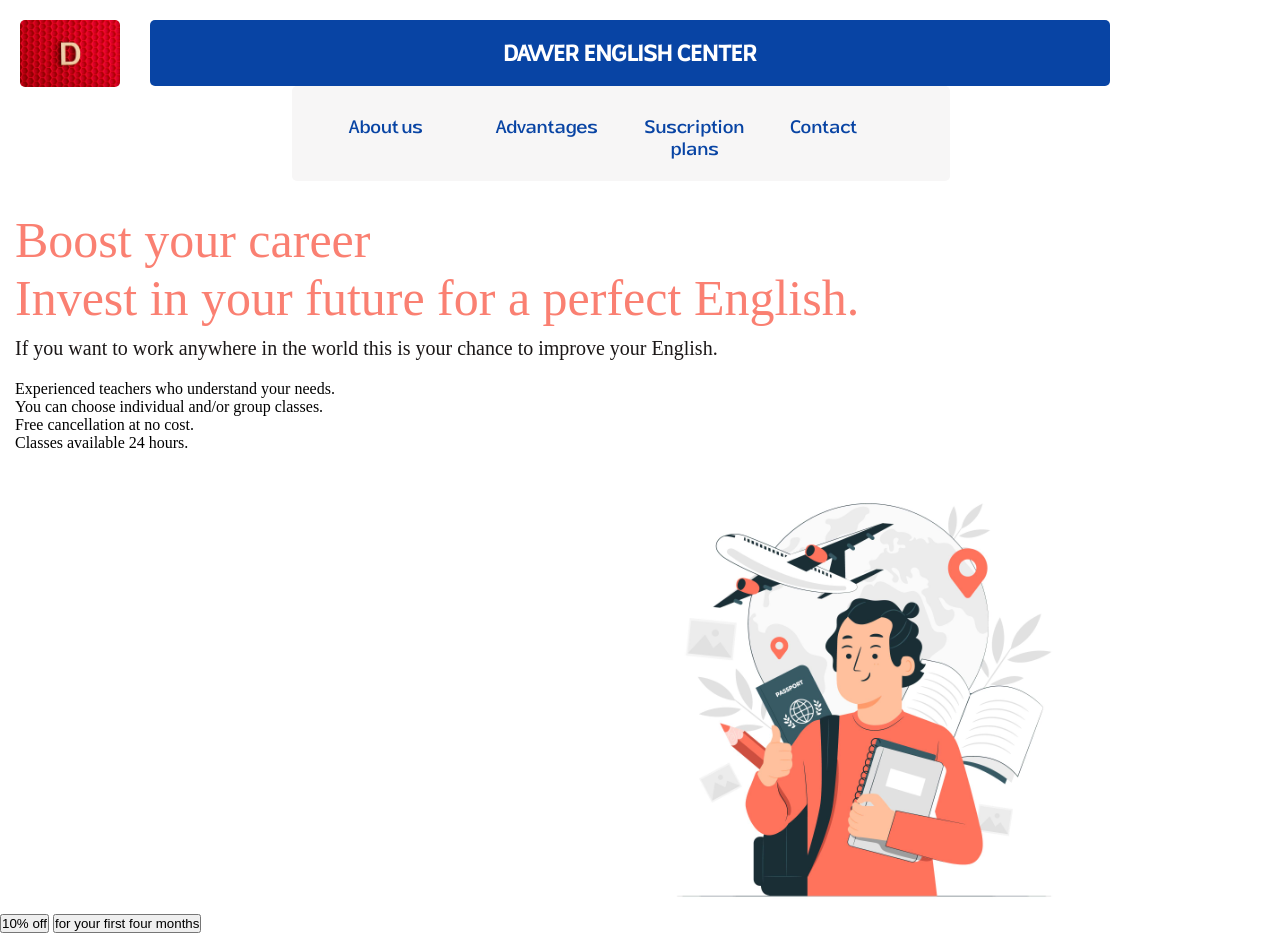
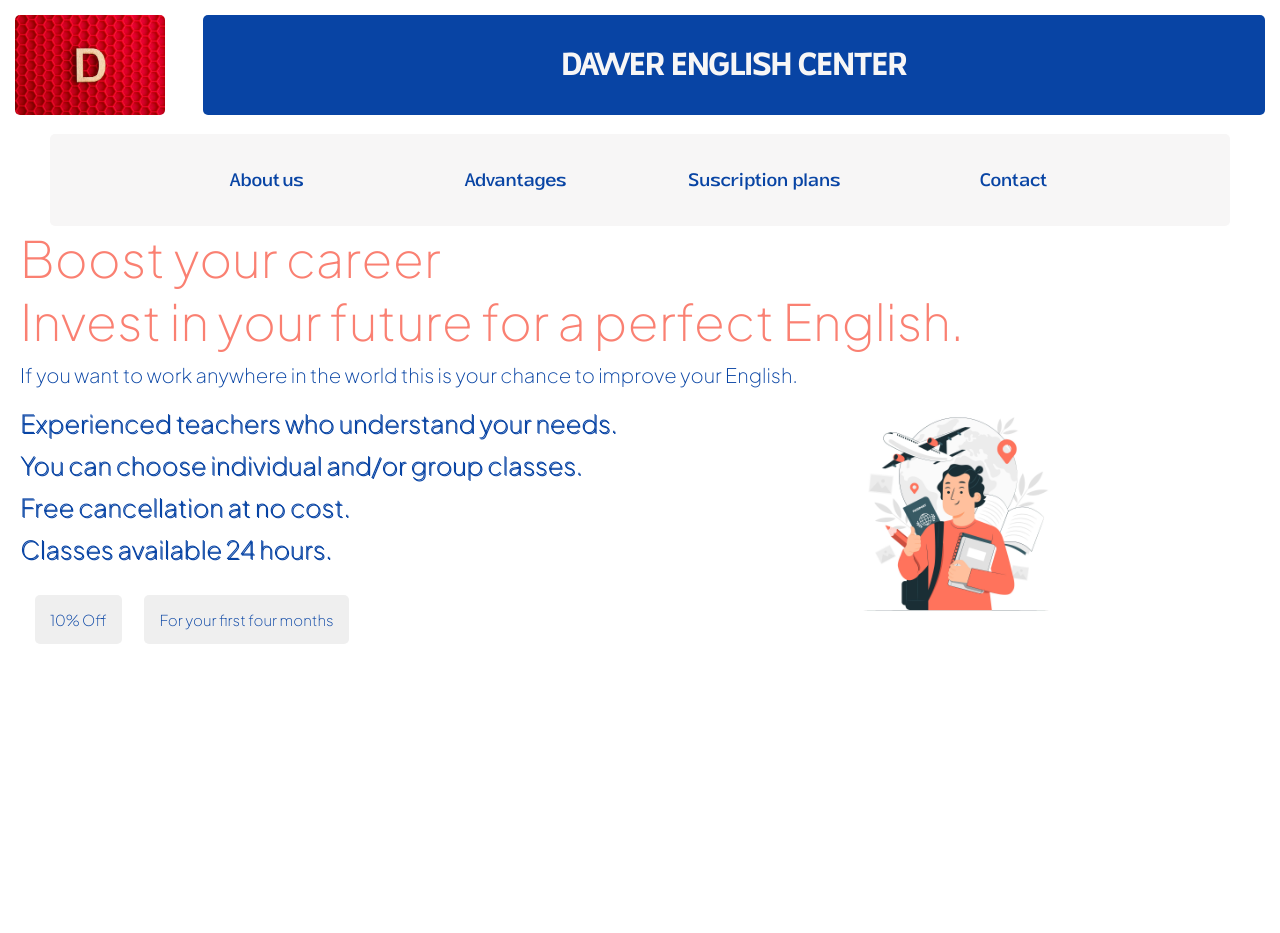
Before and after one commit to rociocabrera/Dawer-English-Center, a plain HTML site: page index.html in a window 1280 px wide. After the commit the page ends 800 px from the top, so only its background shows below. Drawn offline with Linux system fonts and the light colour scheme.

Commit message:
Home page done

```diff
--- a/index.html
+++ b/index.html
@@ -10,18 +10,25 @@
       type="image/x-icon"
       href="assets/images/logo-letter-d.jpeg"
     />
+    <link rel="preconnect" href="https://fonts.googleapis.com" />
+    <link rel="preconnect" href="https://fonts.gstatic.com" crossorigin />
+    <link
+      href="https://fonts.googleapis.com/css2?family=Plus+Jakarta+Sans:wght@200&display=swap"
+      rel="stylesheet"
+    />
   </head>
   <body>
     <header>
       <!-- colocar un select para languages y login-->
 
-      <a href="index.html"
-        ><img
+      <a href="index.html">
+        <img
           class="logo"
           src="assets/images/logo-letter-d.jpeg"
           alt="logo letra d"
-      /></a>
-      <h1 class="slogan">Dawer English Center</h1>
+        />
+        <div class="slogan"><h1>Dawer English Center</h1></div>
+      </a>
 
       <nav>
         <ul>
@@ -39,14 +46,14 @@
 
     <main>
       <!-- contenido ppal de todo el doc -->
-      <h1>Boost your career</h1>
+      <h1 class="title">Boost your career</h1>
       <h2>Invest in your future for a perfect English.</h2>
-      <p>
+      <p class="content">
         If you want to work anywhere in the world this is your chance to improve
         your English.
       </p>
 
-      <div>
+      <div class="info">
         <ul>
           <li>Experienced teachers who understand your needs.</li>
           <li>You can choose individual and/or group classes.</li>
@@ -55,14 +62,16 @@
         </ul>
       </div>
 
-      <aside>
-        <img src="assets/images/background-english.jpg" />
-      </aside>
+      <div class="image-main">
+        <aside>
+          <img src="assets/images/background-english.jpg" />
+        </aside>
+      </div>
     </main>
     <footer>
       <!-- pie de pág -->
-      <button>10% off</button>
-      <button>for your first four months</button>
+      <button class="discount">10% Off</button>
+      <button class="first-month">For your first four months</button>
     </footer>
   </body>
 </html>
--- a/styles.css
+++ b/styles.css
@@ -10,57 +10,58 @@
   box-sizing: border-box;
 }
 
+body {
+  font-family: Plus Jakarta Sans;
+}
 /* HEADER */
 header {
   overflow: hidden;
 }
 
 header a {
-  height: 50px;
-  float: left;
+  display: block;
+  color: #f7f6f6;
+  text-decoration: none;
+  font-family: "Tabel";
+  padding: 15px;
+  width: 100%;
 }
 
-header a img {
-  display: block;
-  max-width: 110px;
-  padding: 5px;
-  margin: 15px;
-  height: auto;
-  border-radius: 10px;
-}
-
-header h1 {
-  display: block;
-  float: left;
-  width: 75%;
-  height: 100%;
-  margin: 20px 10px 0 10px;
-  padding: 20px;
-  text-align: center;
-  font-family: "Tabel";
-  font-size: 22px;
-  text-transform: uppercase;
-  color: white;
-  background-color: #0844a4;
+.logo {
+  width: 150px;
+  height: 100px;
   border-radius: 5px;
 }
 
+.slogan {
+  float: right;
+  width: 85%;
+  height: 100px;
+  background-color: #0844a4;
+  border-radius: 5px;
+  text-align: center;
+  font-size: 15px;
+}
+
+.slogan h1 {
+  text-transform: uppercase;
+  position: relative;
+  top: 30%;
+}
+
 nav {
-  clear: left;
-  width: 75%;
-  height: 100%;
-  padding: 0 10px;
+  width: 100%;
+  height: auto;
+  padding: 0 50px;
 }
 
 nav ul {
   list-style: none;
-  padding: 20px;
-  margin-top: 9%;
+  padding: 25px;
   background-color: #f7f6f6;
-  margin-left: 30%;
   text-align: center;
   border-radius: 5px;
-  font-family: "Tabel";
+  font-family: Plus Jakarta Sans;
   font-size: 18px;
 }
 
@@ -89,9 +90,9 @@ main {
   position: relative;
 }
 
-main h1 {
+.title {
   font-size: 50px;
-  margin: 30px 15px 0 15px;
+  margin-left: 20px;
   font-weight: lighter;
   color: rgb(250, 128, 114);
 }
@@ -99,34 +100,71 @@ main h1 {
 main h2 {
   margin-bottom: 10px;
   font-size: 50px;
-  margin: 0px 15px 10px;
+  margin-left: 20px;
   font-weight: lighter;
   color: rgb(250, 128, 114);
-  /*  text-shadow: 3px 1px rgb(244, 168, 160);*/
 }
-main p {
+.content {
+  font-family: Plus Jakarta Sans;
   font-size: 20px;
-  margin: 10px 15px;
-  color: rgb(27, 23, 23);
+  margin-left: 20px;
+  color: #0844a4;
 }
 
-div {
+.info {
+  font-family: Plus Jakarta Sans;
+  font-size: 25px;
+  color: #0844a4;
+  text-shadow: 1px 1px #0844a4;
+}
+
+main div {
   display: inline-block;
-  margin: 10px 15px;
+  margin: 10px;
 }
 
 div ul li {
   list-style: none;
+  margin: 10px 5px 10px 10px;
+}
+
+.image-main {
+  position: absolute;
+  vertical-align: top;
+  text-align: center;
 }
 
 aside {
+  display: inline-block;
   position: relative;
-  margin: 0 50%;
-  width: 50%;
+  width: 35%;
 }
 
-aside img {
-  width: 70%;
+.image-main img {
+  width: 100%;
+  height: auto;
+}
+
+/* FOOTER INDEX*/
+
+footer {
+  width: 100%;
+  padding-left: 25px;
+}
+
+footer button {
+  font-size: 15px;
+  margin: 10px;
+  padding: 15px;
+  border-radius: 5px;
+  border: #a0e4cbcd;
+  font-family: Plus Jakarta Sans;
+  color: #0844a4;
+}
+
+footer button:hover {
+  background-color: #a0e4cbcd;
+  color: #f7f6f6;
 }
 
 /* MAIN ABOUT */
@@ -137,4 +175,4 @@ aside img {
 
 /* MAIN CONTACT */
 
-/* FOOTER */
+/* FOOTER */ ;
```
Also changed, not shown: pages/about.html (+16 -11 lines), pages/advantages.html (+16 -6 lines), pages/contact.html (+16 -6 lines), pages/suscriptions.html (+16 -6 lines).
